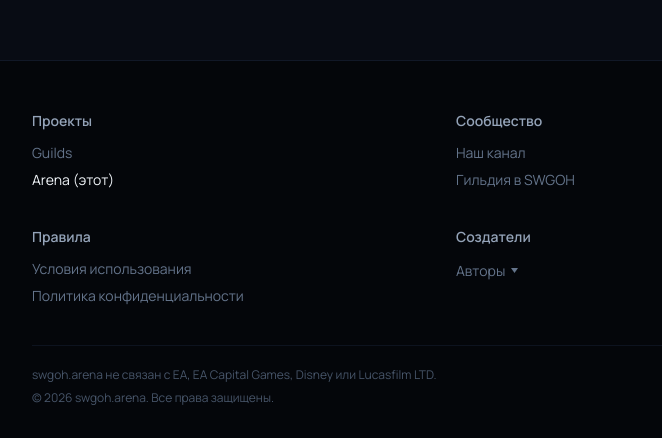
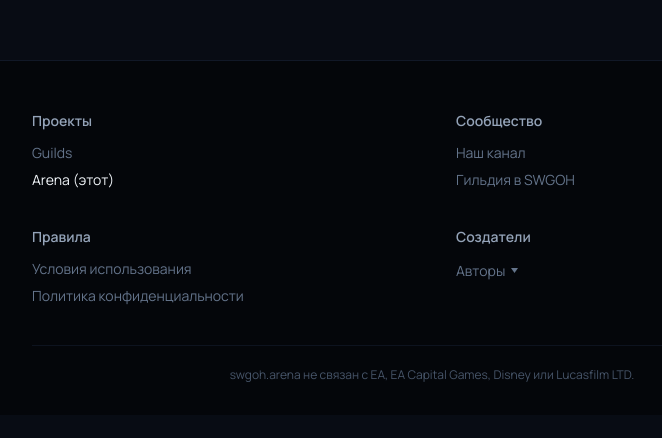
Before and after one commit to jango100500-ui/swgoh.arena, a React (Vite) app: page / in a window 1280 px wide. Shown: the part 964-1402 px from the top of the page, without its empty margins (208-870 px from the left). After the commit the page ends 1379 px from the top, so only its background shows below. Built offline with nearby package versions, Linux system fonts and the light colour scheme.

Commit message:
Update Footer.tsx

```diff
--- a/src/app/Footer.tsx
+++ b/src/app/Footer.tsx
@@ -104,15 +104,12 @@ export const Footer = () => {
           margin: '40px auto 0',
           paddingTop: '20px',
           borderTop: '1px solid #0d131f',
-          display: 'flex',
-          flexDirection: 'column',
-          gap: '6px',
+          textAlign: 'center',
           fontSize: '12px',
           color: '#475569',
         }}
       >
         <p>swgoh.arena не связан с EA, EA Capital Games, Disney или Lucasfilm LTD.</p>
-        <p>© {new Date().getFullYear()} swgoh.arena. Все права защищены.</p>
       </div>
     </footer>
   );
```
